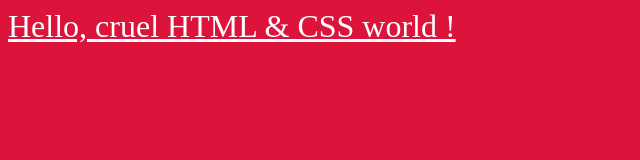
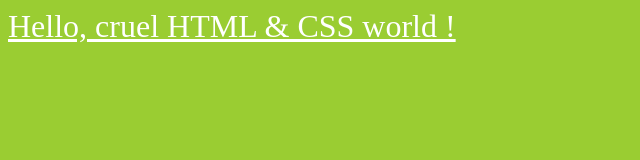
Before and after one commit to gabrielpereira3/gabrielpereira3.github.io, a plain HTML site: page index.html in a window 1280 px wide. Shown: the whole page, without its empty margins (0-640 px from the left). Drawn offline with Linux system fonts and the light colour scheme.

Commit message:
Mudando cor

```diff
--- a/index.html
+++ b/index.html
@@ -4,7 +4,7 @@
     <title>Hello cruel world with HTML, CSS, and JavaScript</title>
     <style>
         body {
-            background: crimson;
+            background: yellowgreen;
         }
         a {
             color: white;
```
